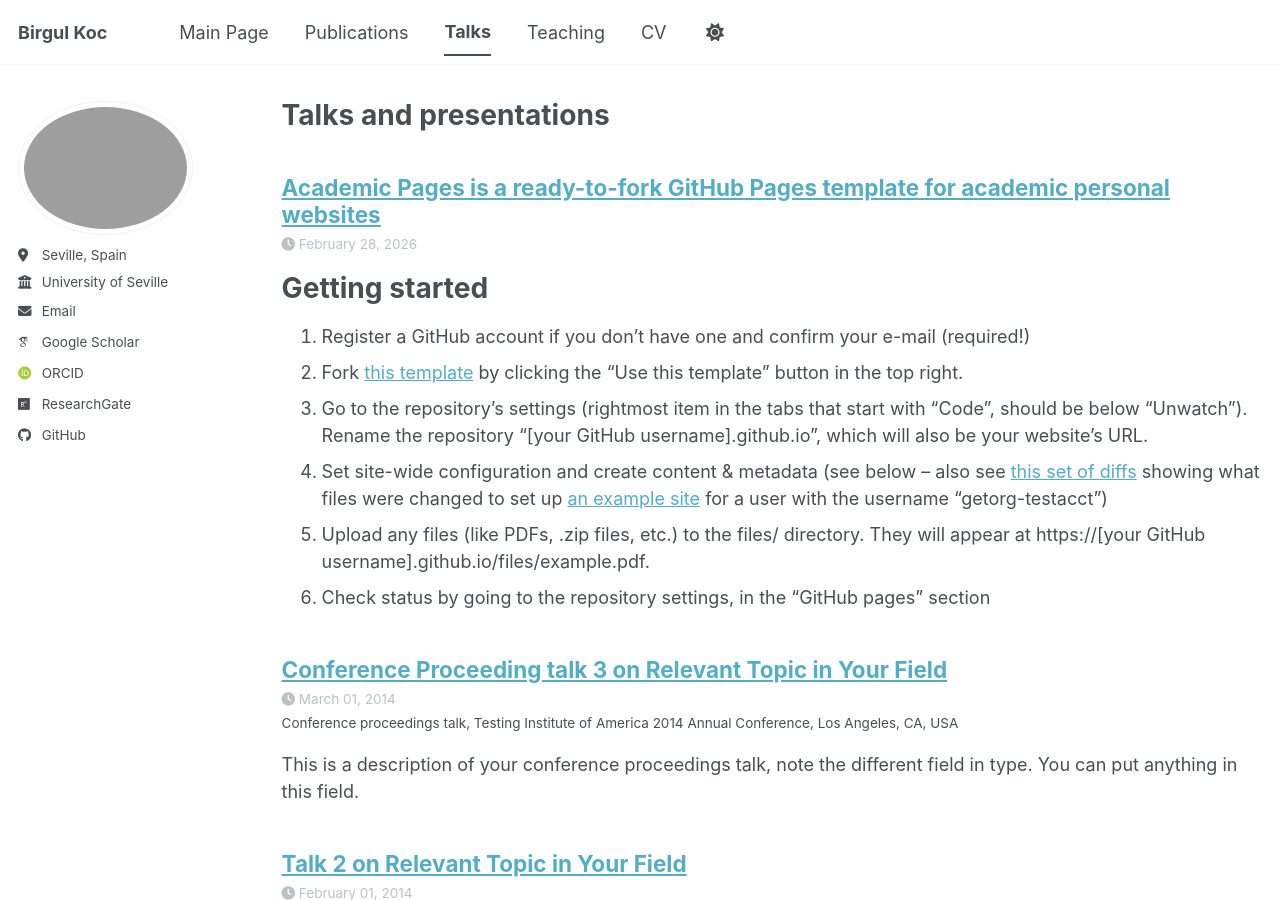
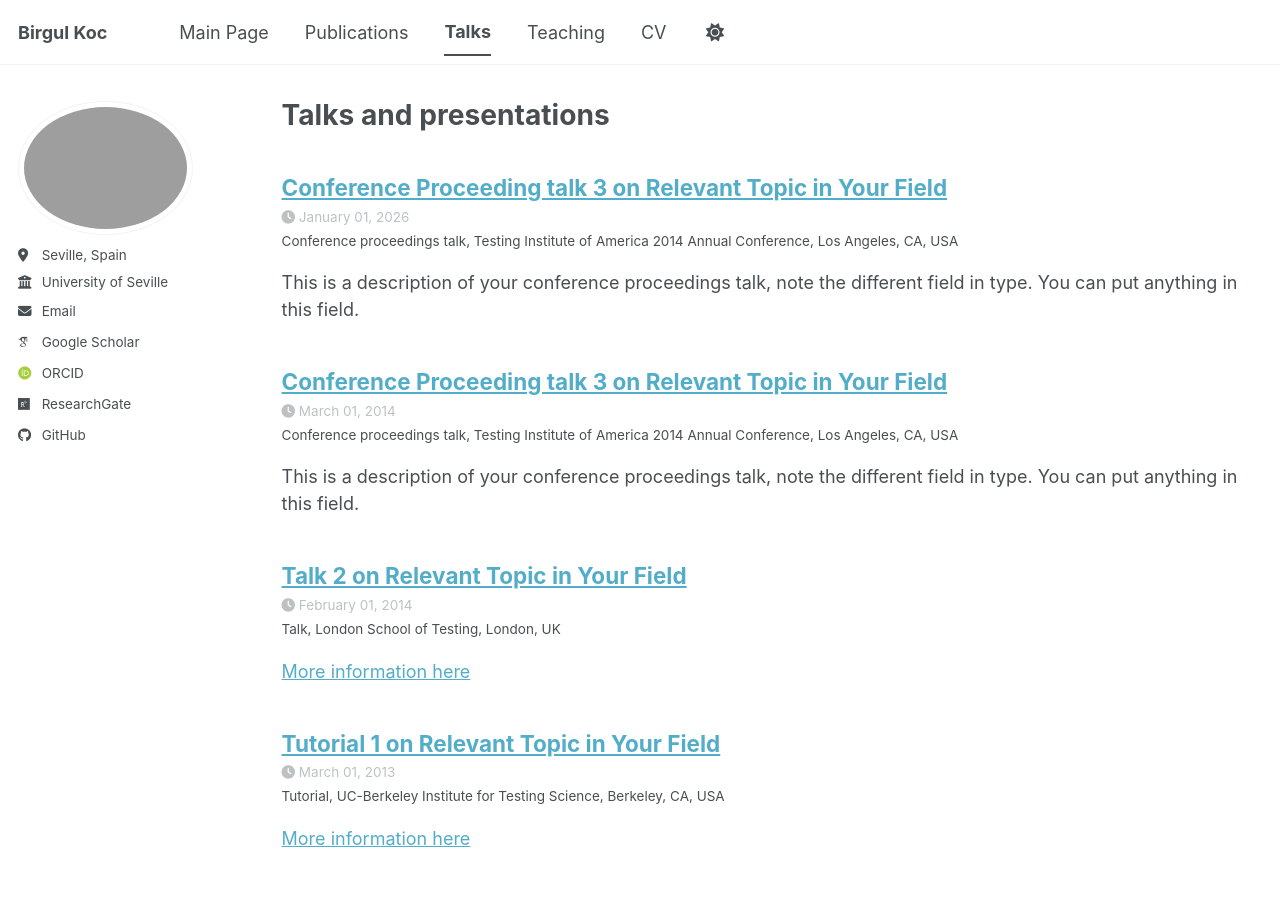
Before and after one commit to birgulkoc/birgulkoc.github.io, a Jekyll site: the page built from _pages/talks.html, in a window 1280 px wide and 900 px high. Built offline with Jekyll 4.4.1, drawn with Linux system fonts in a browser that asks for light colours; some web fonts are replaced; a script bundle is joined from its source files by our own code; library files that are not in the unit come from our copies.

Commit message:
update, talk

```diff
--- a/_talks/talk.md
+++ b/_talks/talk.md
@@ -1,11 +1,14 @@
 ---
-permalink: /
-title: "Academic Pages is a ready-to-fork GitHub Pages template for academic personal websites"
-author_profile: true
-redirect_from:
-  - /about/
-  - /about.html
+title: "Conference Proceeding talk 3 on Relevant Topic in Your Field"
+collection: talks
+type: "Conference proceedings talk"
+permalink: /talks/talk
+venue: "Testing Institute of America 2014 Annual Conference"
+date: 2026-01-01
+location: "Los Angeles, CA, USA"
 ---
+
+This is a description of your conference proceedings talk, note the different field in type. You can put anything in this field.
 
 
 Getting started
```
